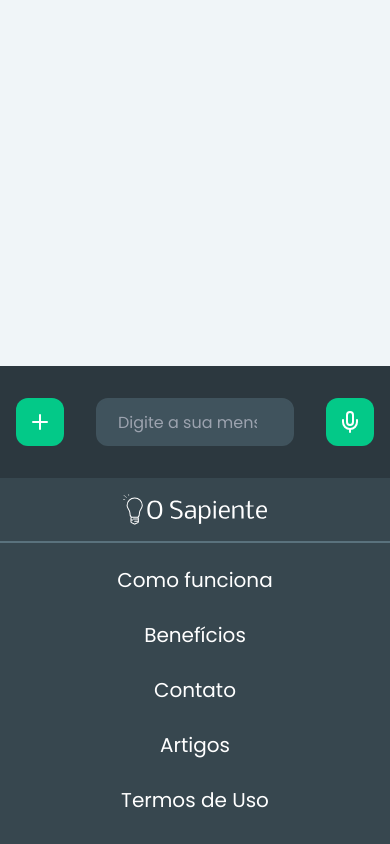
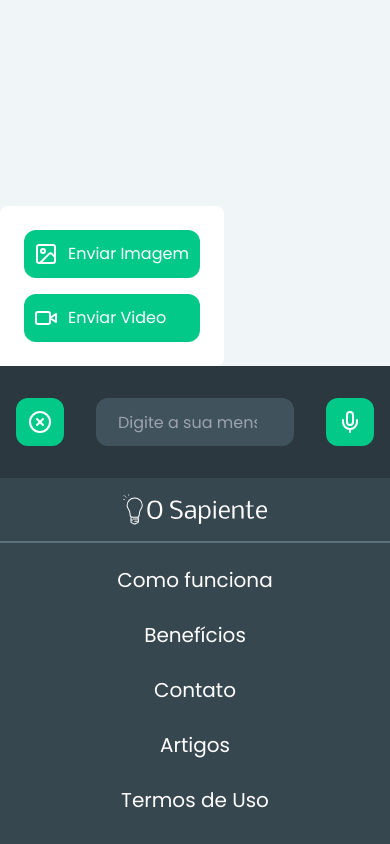
Before and after one commit to MatheusKristman/o-sapiente, a Next.js app: page /painel-de-controle/aluno/mensagem-individual in a window 390 px wide. Both pictures are taken after a click on the button 40 px from the left and 422 px from the top of the page. Built offline with nearby package versions, Linux system fonts and the light colour scheme; no server answers.

Commit message:
feat: modal send images and videos mobile

```diff
--- a/app/painel-de-controle/aluno/mensagem-individual/page.tsx
+++ b/app/painel-de-controle/aluno/mensagem-individual/page.tsx
@@ -17,27 +17,26 @@ import { useRouter } from "next/navigation";
 
 const DashboardPage = () => {
   const [isModalOpen, setIsModalOpen] = useState(false);
-
-  console.log(isModalOpen);
+  const [isModalFooterOpen, setIsModalFooterOpen] = useState(false);
 
   const router = useRouter();
   function handleNavigation() {
     router.push("/painel-de-controle/aluno/mensagens/651c6e6d60387a3209064589");
   }
 
-  function openModal() {
-    console.log("CLICK");
-    setIsModalOpen(true);
-  }
+  const toggleModalNav = () => {
+    setIsModalOpen(!isModalOpen); // Inverte o estado atual da modal
+  };
 
-  function closeModal() {
-    setIsModalOpen(false);
-  }
+  const toggleModalFooter = () => {
+    setIsModalFooterOpen(!isModalFooterOpen); // Inverte o estado atual da modal
+  };
 
   useEffect(() => {
     function handleResize() {
       if (window.innerWidth >= 768) {
         setIsModalOpen(false);
+        setIsModalFooterOpen(false);
       }
     }
     window.addEventListener("resize", handleResize);
@@ -74,9 +73,9 @@ const DashboardPage = () => {
 
             <button className="text-green-primary px-4 flex items-center ml-auto md:hidden">
               {isModalOpen ? (
-                <XCircleIcon onClick={closeModal} size={35} />
+                <XCircleIcon onClick={toggleModalNav} size={35} />
               ) : (
-                <MoreHorizontal onClick={openModal} size={35} />
+                <MoreHorizontal onClick={toggleModalNav} size={35} />
               )}
             </button>
 
@@ -96,11 +95,32 @@ const DashboardPage = () => {
           </div>
         )}
 
+        {isModalFooterOpen && (
+          <div className="flex flex-col justify-end h-screen">
+            <div className="flex justify-start w-full">
+              <div className="flex flex-col gap-4 items-start  h-fit bg-white rounded-r-lg rounded-tl-lg p-6">
+                <button className=" rounded-xl gap-2.5 p-2.5 w-44 h-12 bg-green-primary text-white flex justify-start items-center">
+                  <ImageIcon />
+                  Enviar Imagem
+                </button>
+                <button className="rounded-xl gap-2.5 p-2.5 w-44 h-12 bg-green-primary text-white flex justify-start items-center">
+                  <Video />
+                  Enviar Video
+                </button>
+              </div>
+            </div>
+          </div>
+        )}
+
         <div className="w-full flex bg-[#2C383F] h-28 mt-auto">
           <div className="w-full flex flex-row px-4 py-4 gap-8">
             <div className="flex flex-row items-center justify-start gap-3.5 md:pl-11">
               <button className="flex rounded-xl w-12 h-12 bg-green-primary text-white md:hidden justify-center items-center">
-                <Plus />
+                {isModalFooterOpen ? (
+                  <XCircleIcon onClick={toggleModalFooter} />
+                ) : (
+                  <Plus onClick={toggleModalFooter} />
+                )}
               </button>
               <button className="hidden rounded-xl w-12 h-12 bg-green-primary text-white md:flex justify-center items-center">
                 <ImageIcon />
```
